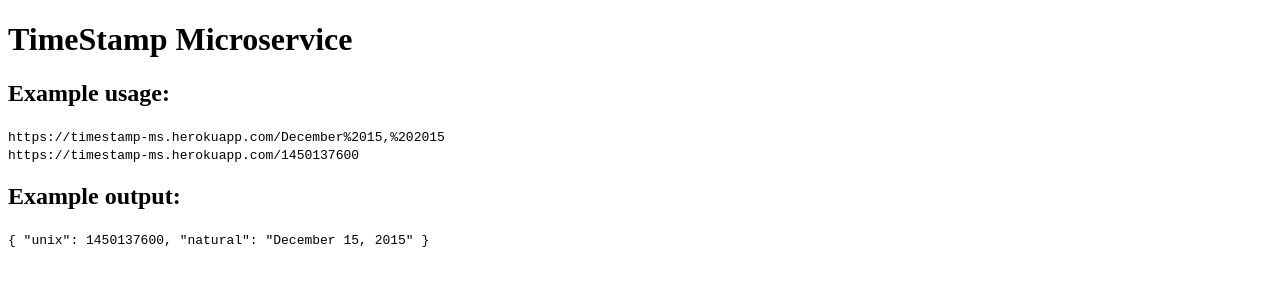
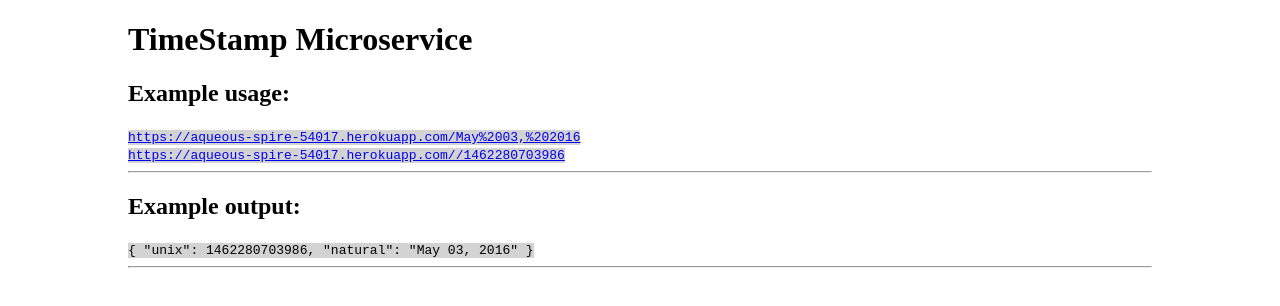
Before and after one commit to Pashtunzoy/TimeStamp-Microservice, a website: page public/index.html in a window 1280 px wide. Drawn offline with Linux system fonts and the light colour scheme.

Commit message:
Added Style to the micro site and updated the README with more info.

```diff
--- /dev/null
+++ b/public/css/main.css
@@ -0,0 +1,9 @@
+body {
+    margin: 0 auto;
+    width: 80%;
+    font-family: AnonymousPro;
+}
+
+code {
+    background-color: lightgray;
+}
--- a/public/index.html
+++ b/public/index.html
@@ -3,20 +3,23 @@
 <head>
     <meta charset="UTF-8">
     <title>TimeStamp Microservice</title>
+    <link rel="stylesheet" href="/public/css/main.css" type="text/css" />
 </head>
 <body>
     <div class="container">
         <h1>TimeStamp Microservice</h1>
         <section>
             <h2>Example usage:</h2>
-            <code>https://timestamp-ms.herokuapp.com/December%2015,%202015</code>
+            <a href="https://aqueous-spire-54017.herokuapp.com/May%2003,%202016"><code>https://aqueous-spire-54017.herokuapp.com/May%2003,%202016</code></a>
             <br>
-            <code>https://timestamp-ms.herokuapp.com/1450137600</code>
+            <a href="https://aqueous-spire-54017.herokuapp.com//1462280703986"><code>https://aqueous-spire-54017.herokuapp.com//1462280703986</code></a>
         </section>
+        <hr />
         <section>
             <h2>Example output:</h2>
-            <code>{ "unix": 1450137600, "natural": "December 15, 2015" }</code>
+            <code>{ "unix": 1462280703986, "natural": "May 03, 2016" }</code>
         </section>
+        <hr />
     </div>
 </body>
 </html>
```
Also changed, not shown: README.md.
